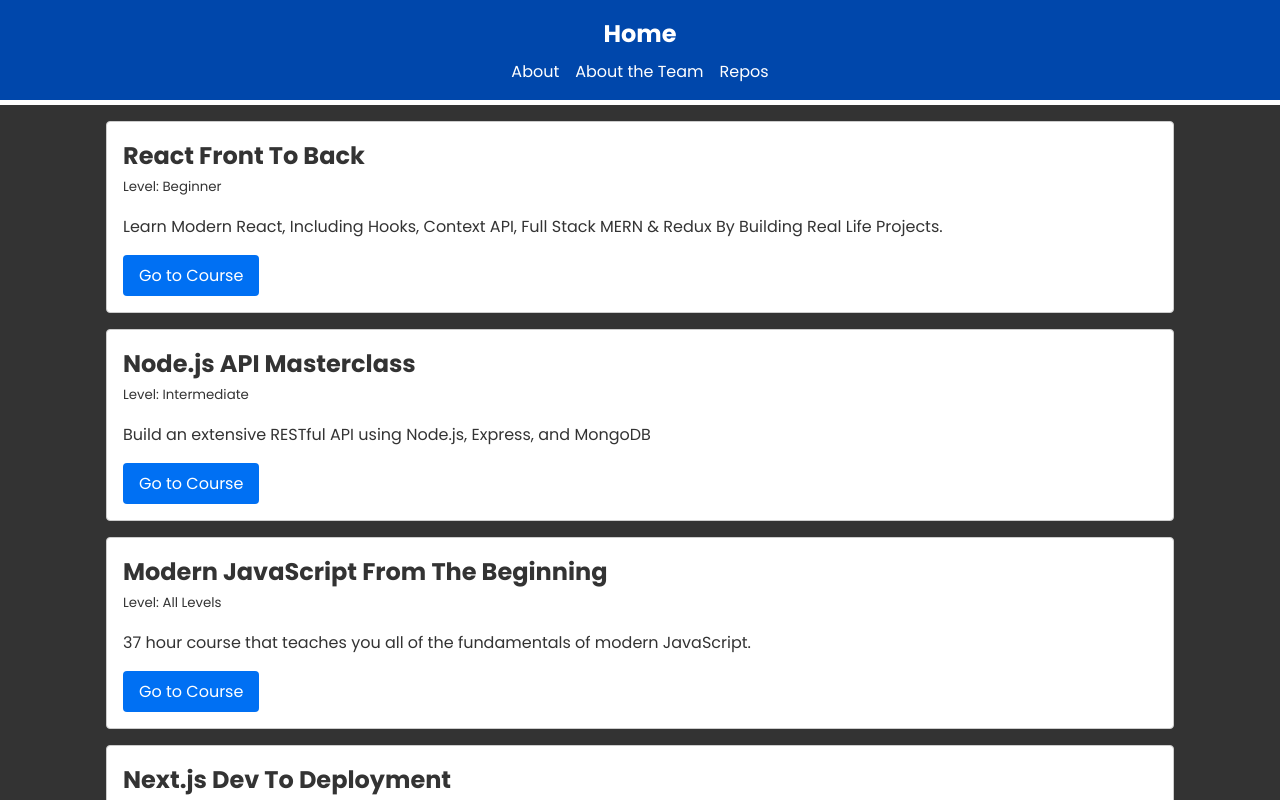
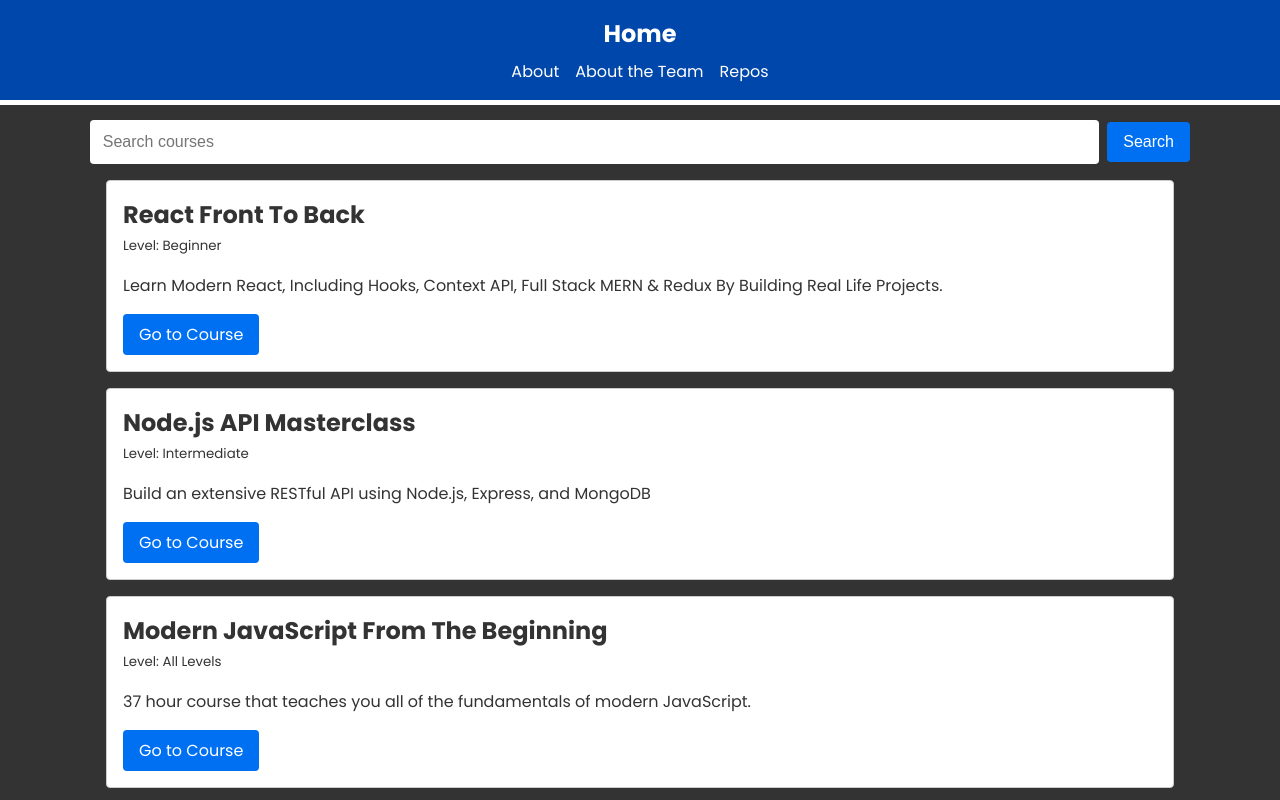
Before and after one commit to gabrielbourget/app-router-tutorial, a Next.js app: page / in a window 1280 px wide. Shown: the top 800 px of the page. Built offline with nearby package versions, Linux system fonts and the light colour scheme.

Commit message:
tutorial work

```diff
--- a/src/app/page.tsx
+++ b/src/app/page.tsx
@@ -1,10 +1,31 @@
+'use client'
 import Link from "next/link";
 import Courses from "@/components/Courses";
+import CourseSearch from "@/components/CourseSearch";
+import { useState, useEffect } from "react";
+import LoadingPage from "./loading";
 
 const HomePage = () => {
+  const [courses, setCourses] = useState([]);
+  const [loading, setLoading] = useState(true);
+
+  useEffect(() => {
+    const fetchCourses = async () => {
+      const res = await fetch(`/api/courses`);
+      const data = await res.json();
+      setCourses(data);
+      setLoading(false);
+    }
+
+    fetchCourses();
+  }, []);
+
+  if (loading) return <LoadingPage />;
+
   return (
     <>
-      <Courses />
+      <CourseSearch getSearchResults={(results: any) => setCourses(results)} />
+      <Courses courses={courses} />
     </>
   );
 }
--- /dev/null
+++ b/src/components/CourseSearch.tsx
@@ -0,0 +1,32 @@
+'use client'
+import { useState } from "react";
+
+const CourseSearch = ({ getSearchResults }: any) => {
+  const [query, setQuery] = useState("");
+
+  const handleSubmit = async (e: any) => {
+    e.preventDefault();
+    const res = await fetch (`/api/courses/search?query=${query}`);
+    const courses = await res.json();
+    getSearchResults(courses);
+  };
+
+  return (
+    <form
+      onSubmit={handleSubmit}
+      className="search-form"
+      style={{ marginTop: 15 }}
+    >
+      <input
+        type="text"
+        className="search-input"
+        placeholder="Search courses"
+        value={query}
+        onChange={(e) => setQuery(e.target.value)}
+      />
+      <button className="search-button" type="submit">Search</button>
+    </form>
+  );
+}
+
+export default CourseSearch;
--- a/src/components/Courses.tsx
+++ b/src/components/Courses.tsx
@@ -1,13 +1,6 @@
 import Link from "next/link";
 
-async function fetchCourses() {
-  const response = await fetch(`http://localhost:3002/api/courses`);
-  const courses = await response.json();
-  return courses;
-}
-
-const Courses = async () => {
-  const courses = await fetchCourses();
+const Courses = ({ courses }: { courses: any }) => {
 
   return (
     <div className="courses">
```
